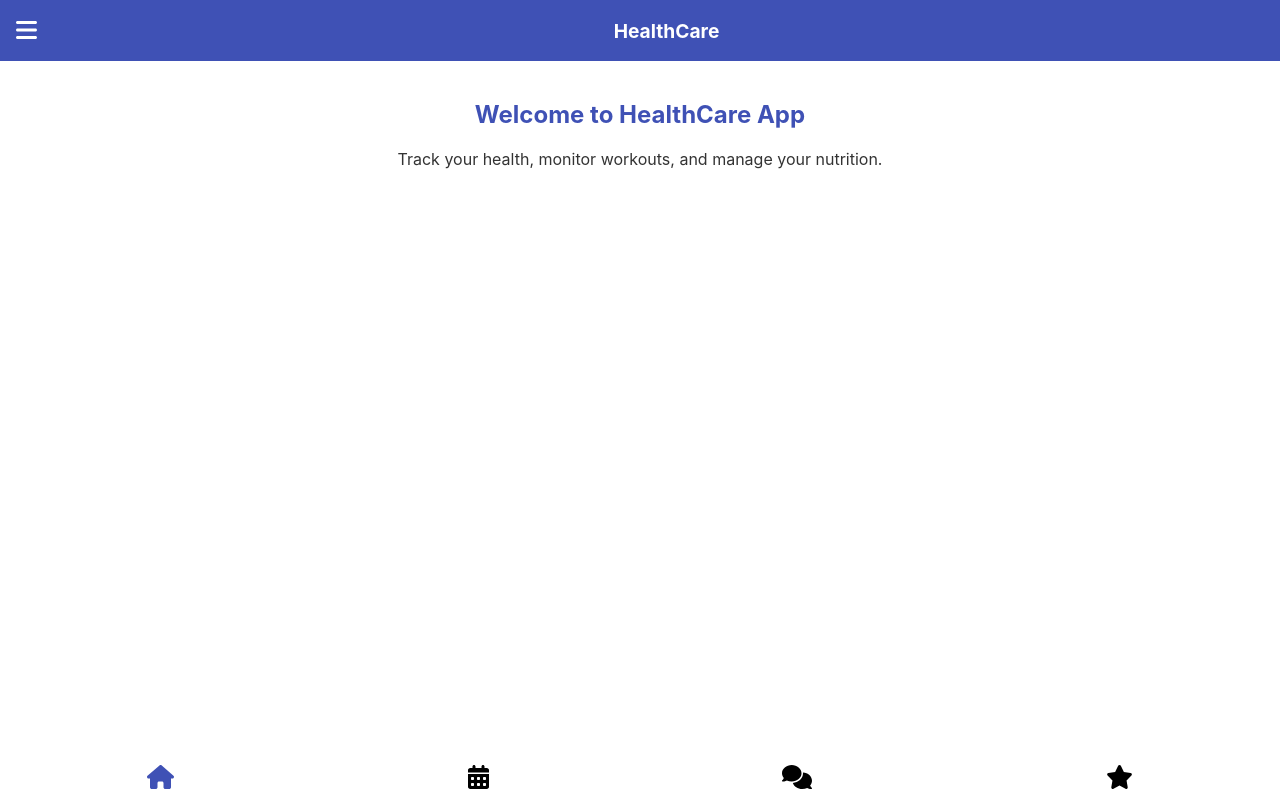
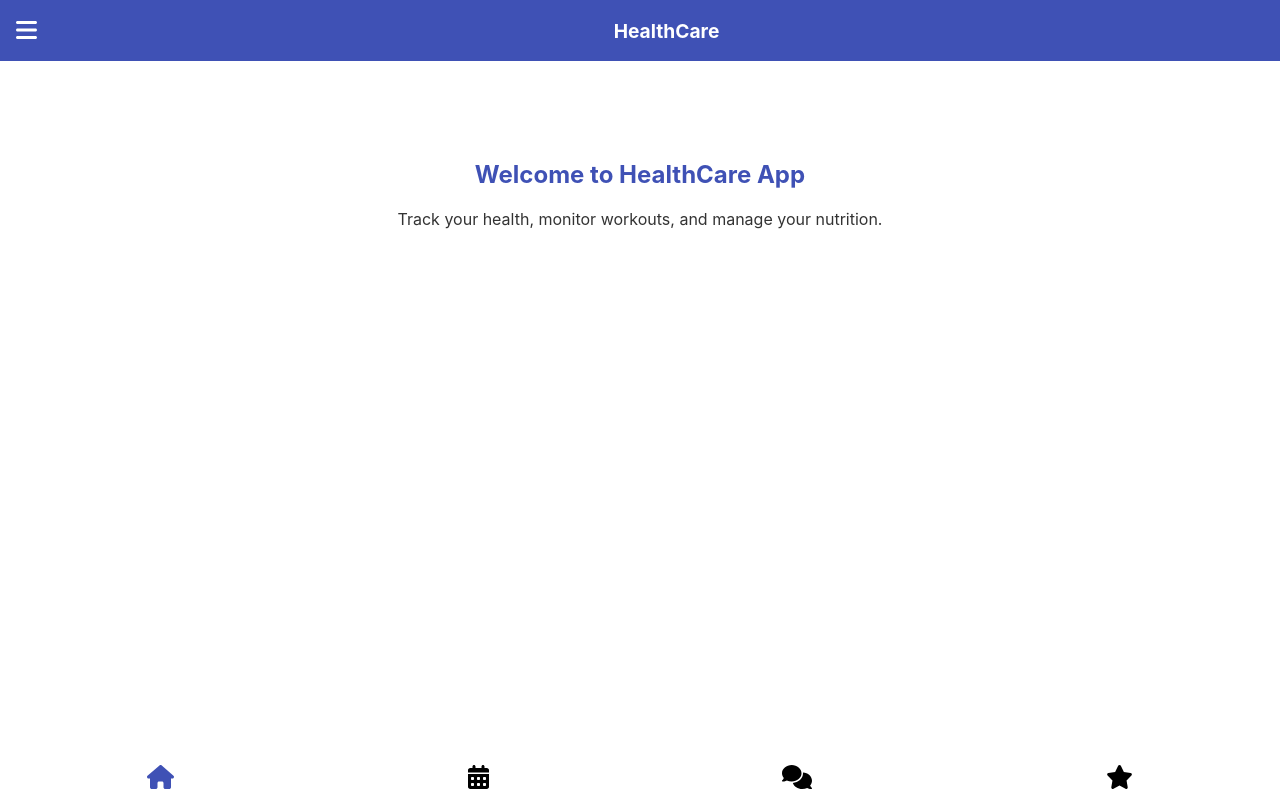
Before and after one commit to KangBJ-8303/FITGTP-SW, a React (Create React App) app in the folder fitgpt/: page / in a window 1280 px wide. Built offline with nearby package versions, Linux system fonts and the light colour scheme.

Commit message:
규격 맞춤

```diff
--- a/fitgpt/src/App.js
+++ b/fitgpt/src/App.js
@@ -1,4 +1,4 @@
-// App.js
+// App.js 수정안
 import { BrowserRouter, Route, Routes } from "react-router-dom";
 import './App.css';
 import Calendar from './Calendar';
@@ -7,8 +7,8 @@ import Chat from "./Chat";
 import Recommend from "./Recommend";
 import Signin from "./Signin";
 import Signup from "./Signup";
-import Header from "./Header"; // Header 컴포넌트 추가
-import BottomNav from "./BottomNav"; // BottomNav 컴포넌트 추가
+import Header from "./Header";
+import BottomNav from "./BottomNav";
 import styled from "styled-components";
 
 const AppContainer = styled.div`
@@ -19,7 +19,9 @@ const AppContainer = styled.div`
 
 const ContentWrapper = styled.div`
   flex: 1;
-  overflow-y: auto; /* 스크롤 가능 */
+  overflow-y: auto;
+  padding-top: 60px; /* 헤더 공간 확보 */
+  padding-bottom: 60px; /* 하단 네비게이션 공간 확보 */
 `;
 
 function App() {
--- a/fitgpt/src/Chat.jsx
+++ b/fitgpt/src/Chat.jsx
@@ -5,7 +5,7 @@ import styled from "styled-components";
 const ChatContainer = styled.div`
   display: flex;
   flex-direction: column;
-  height: calc(100vh - 120px); /* 상단바와 하단바 높이를 모두 제외 */
+  height: calc(100vh - 120px); /* 상단바와 하단바 높이를 제외 */
   max-width: 400px;
   margin: auto;
   background-color: #f7f7f7;
@@ -19,6 +19,7 @@ const MessageList = styled.div`
   flex-direction: column;
 `;
 
+// Message 컴포넌트를 여기에 선언
 const Message = styled.div`
   max-width: 60%;
   padding: 0.3rem 0.6rem;
@@ -38,7 +39,7 @@ const InputArea = styled.div`
   background-color: #ffffff;
   border-top: 1px solid #ddd;
   position: fixed;
-  bottom: 60px; /* 하단바 위에 위치하도록 설정 */
+  bottom: 60px; /* 하단바 위 */
   max-width: 400px;
   width: 100%;
 `;
```
